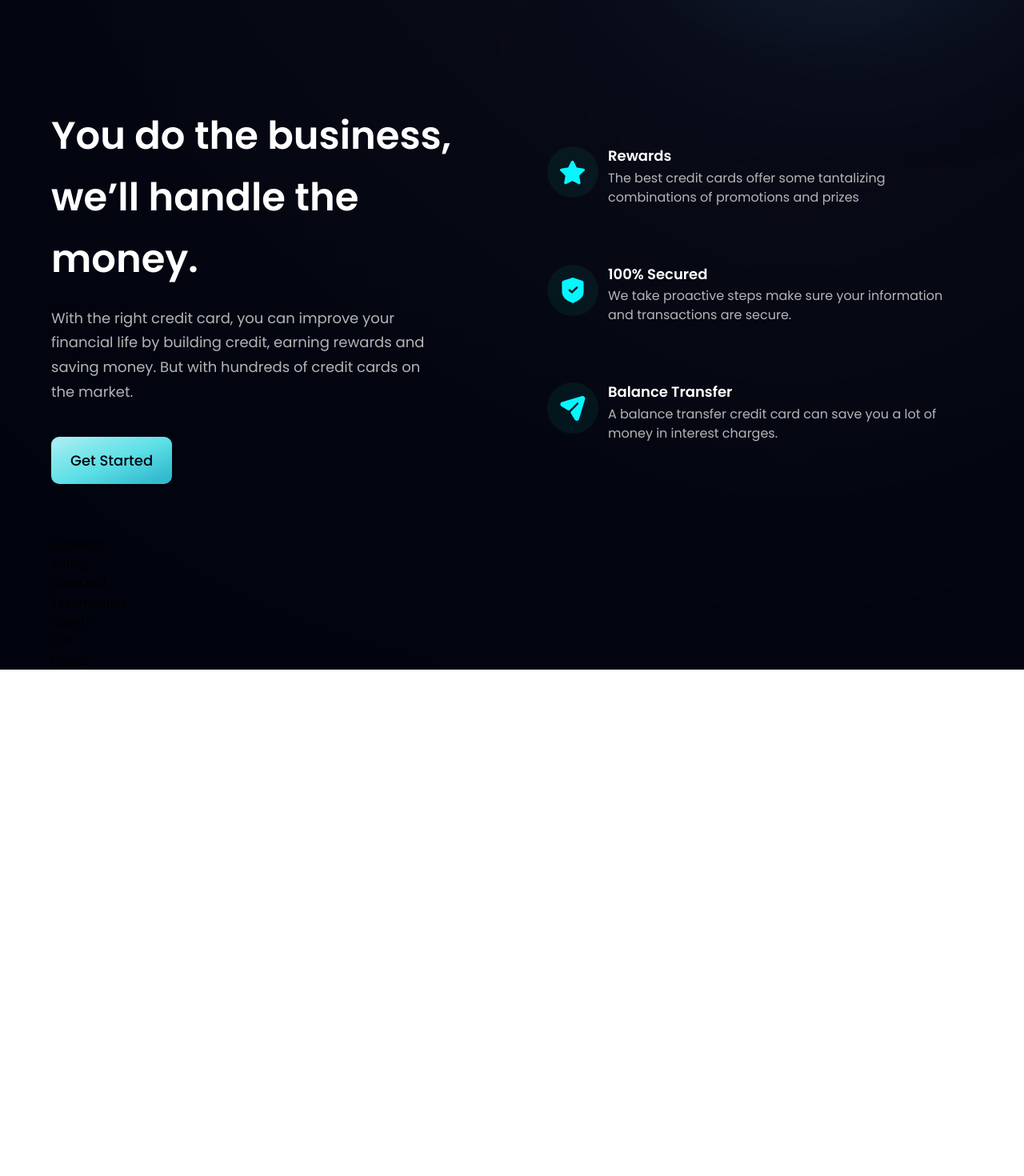
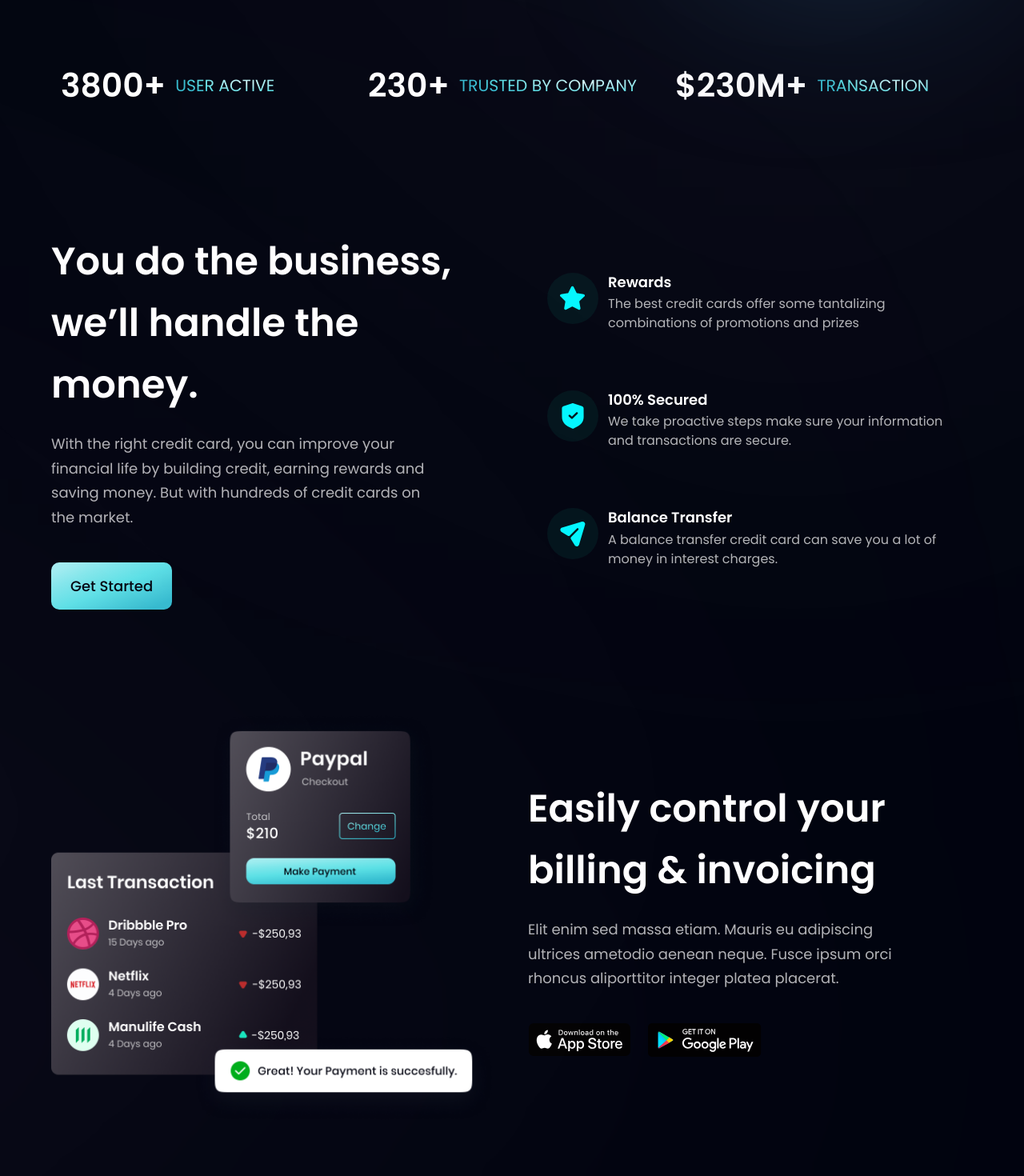
Before and after one commit to JorgeDaSilva72/hoobank-react, a React (Vite) app: page / in a window 1280 px wide. Shown: the part 720-2190 px from the top of the page at 80% size. Before the commit the page ends 1557 px from the top, so only its background shows below. Built offline with nearby package versions, Linux system fonts and the light colour scheme.

Commit message:
Creation Billing component

```diff
--- a/src/components/Billing.jsx
+++ b/src/components/Billing.jsx
@@ -1,7 +1,45 @@
-import React from "react";
+import { apple, bill, google } from "../assets";
+import styles, { layout } from "../style";
 
-const Billing = () => {
-  return <div>Billing</div>;
-};
+const Billing = () => (
+  <section id="product" className={layout.sectionReverse}>
+    <div className={layout.sectionImgReverse}>
+      <img
+        src={bill}
+        alt="billing"
+        className="w-[100%] h-[100%] relative z-[5]"
+      />
+
+      {/* gradient start */}
+      <div className="absolute z-[3] -left-1/2 top-0 w-[50%] h-[50%] rounded-full white__gradient" />
+      <div className="absolute z-[0] w-[50%] h-[50%] -left-1/2 bottom-0 rounded-full pink__gradient" />
+      {/* gradient end */}
+    </div>
+
+    <div className={layout.sectionInfo}>
+      <h2 className={styles.heading2}>
+        Easily control your <br className="sm:block hidden" /> billing &
+        invoicing
+      </h2>
+      <p className={`${styles.paragraph} max-w-[470px] mt-5`}>
+        Elit enim sed massa etiam. Mauris eu adipiscing ultrices ametodio aenean
+        neque. Fusce ipsum orci rhoncus aliporttitor integer platea placerat.
+      </p>
+
+      <div className="flex flex-row flex-wrap sm:mt-10 mt-6">
+        <img
+          src={apple}
+          alt="google_play"
+          className="w-[128.86px] h-[42.05px] object-contain mr-5 cursor-pointer"
+        />
+        <img
+          src={google}
+          alt="google_play"
+          className="w-[144.17px] h-[43.08px] object-contain cursor-pointer"
+        />
+      </div>
+    </div>
+  </section>
+);
 
 export default Billing;
--- a/src/components/Business.jsx
+++ b/src/components/Business.jsx
@@ -1,7 +1,51 @@
-import React from "react";
+import { features } from "../constants";
+import styles, { layout } from "../style";
+import Button from "./Button";
 
-const Business = () => {
-  return <div>Business</div>;
-};
+const FeatureCard = ({ icon, title, content, index }) => (
+  <div
+    className={`flex flex-row p-6 rounded-[20px] ${
+      index !== features.length - 1 ? "mb-6" : "mb-0"
+    } feature-card`}
+  >
+    <div
+      className={`w-[64px] h-[64px] rounded-full ${styles.flexCenter} bg-dimBlue`}
+    >
+      <img src={icon} alt="star" className="w-[50%] h-[50%] object-contain" />
+    </div>
+    <div className="flex-1 flex flex-col ml-3">
+      <h4 className="font-poppins font-semibold text-white text-[18px] leading-[23.4px] mb-1">
+        {title}
+      </h4>
+      <p className="font-poppins font-normal text-dimWhite text-[16px] leading-[24px]">
+        {content}
+      </p>
+    </div>
+  </div>
+);
+
+const Business = () => (
+  <section id="features" className={layout.section}>
+    <div className={layout.sectionInfo}>
+      <h2 className={styles.heading2}>
+        You do the business, <br className="sm:block hidden" /> we’ll handle the
+        money.
+      </h2>
+      <p className={`${styles.paragraph} max-w-[470px] mt-5`}>
+        With the right credit card, you can improve your financial life by
+        building credit, earning rewards and saving money. But with hundreds of
+        credit cards on the market.
+      </p>
+
+      <Button styles={`mt-10`} />
+    </div>
+
+    <div className={`${layout.sectionImg} flex-col`}>
+      {features.map((feature, index) => (
+        <FeatureCard key={feature.id} {...feature} index={index} />
+      ))}
+    </div>
+  </section>
+);
 
 export default Business;
--- a/src/components/Stats.jsx
+++ b/src/components/Stats.jsx
@@ -1,51 +1,22 @@
-import { features } from "../constants";
-import styles, { layout } from "../style";
-import Button from "./Button";
+import { stats } from "../constants";
+import styles from "../style";
 
-const FeatureCard = ({ icon, title, content, index }) => (
+const Stats = () => (
+  <section className={`${styles.flexCenter} flex-row flex-wrap sm:mb-20 mb-6`}>
+    {stats.map((stat) => (
       <div
-    className={`flex flex-row p-6 rounded-[20px] ${
-      index !== features.length - 1 ? "mb-6" : "mb-0"
-    } feature-card`}
+        key={stat.id}
+        className={`flex-1 flex justify-start items-center flex-row m-3`}
       >
-    <div
-      className={`w-[64px] h-[64px] rounded-full ${styles.flexCenter} bg-dimBlue`}
-    >
-      <img src={icon} alt="star" className="w-[50%] h-[50%] object-contain" />
-    </div>
-    <div className="flex-1 flex flex-col ml-3">
-      <h4 className="font-poppins font-semibold text-white text-[18px] leading-[23.4px] mb-1">
-        {title}
+        <h4 className="font-poppins font-semibold xs:text-[40.89px] text-[30.89px] xs:leading-[53.16px] leading-[43.16px] text-white">
+          {stat.value}
         </h4>
-      <p className="font-poppins font-normal text-dimWhite text-[16px] leading-[24px]">
-        {content}
+        <p className="font-poppins font-normal xs:text-[20.45px] text-[15.45px] xs:leading-[26.58px] leading-[21.58px] text-gradient uppercase ml-3">
+          {stat.title}
         </p>
       </div>
-  </div>
-);
-
-const Business = () => (
-  <section id="features" className={layout.section}>
-    <div className={layout.sectionInfo}>
-      <h2 className={styles.heading2}>
-        You do the business, <br className="sm:block hidden" /> we’ll handle the
-        money.
-      </h2>
-      <p className={`${styles.paragraph} max-w-[470px] mt-5`}>
-        With the right credit card, you can improve your financial life by
-        building credit, earning rewards and saving money. But with hundreds of
-        credit cards on the market.
-      </p>
-
-      <Button styles={`mt-10`} />
-    </div>
-
-    <div className={`${layout.sectionImg} flex-col`}>
-      {features.map((feature, index) => (
-        <FeatureCard key={feature.id} {...feature} index={index} />
     ))}
-    </div>
   </section>
 );
 
-export default Business;
+export default Stats;
```
Lines whose indentation alone changed are shown as unchanged.
